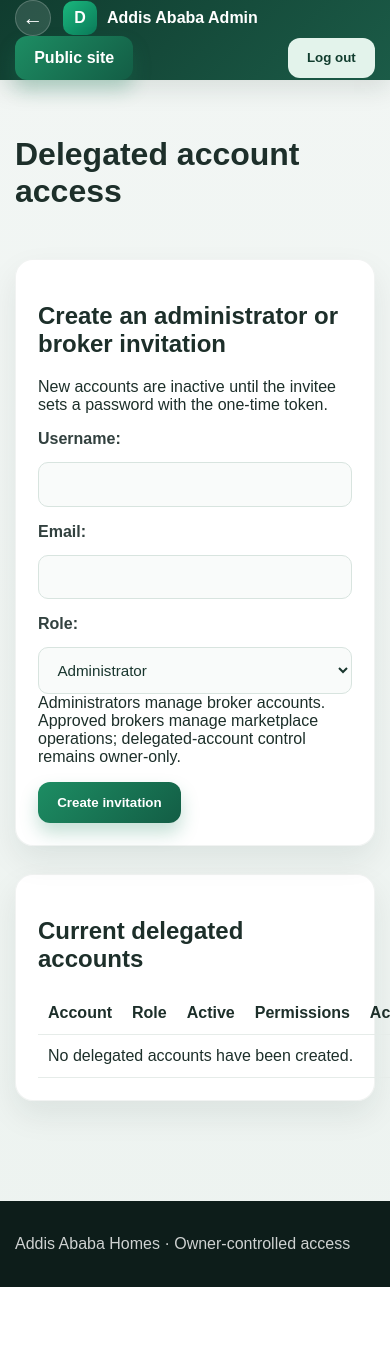
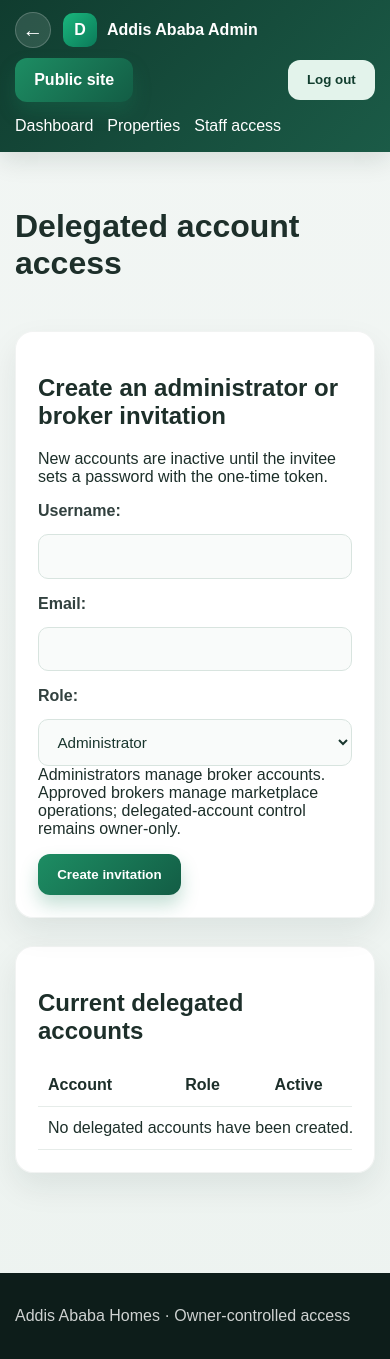
Before and after one commit to yes2344/house_rental_and_sales_system, a Django app: page /admin-portal/delegated-accounts/ in a window 390 px wide; the page is wider, and only the part inside the window is pictured. Before the commit the page ends 1287 px from the top of that part, so only its background shows below. Run offline with Django 5.2, Linux system fonts and the light colour scheme; the visitor is signed in with stand-in values (Sample User, id 1); data comes from the database, SQL or seed files in the repository.

Commit message:
Improve mobile responsiveness across portals
Co-authored-by: Copilot <223556219+Copilot@users.noreply.github.com>

```diff
--- a/frontend/src/styles.css
+++ b/frontend/src/styles.css
@@ -1057,7 +1057,8 @@ img { display: block; max-width: 100%; }
   .settings-panel-heading { gap: 10px; }
   .settings-control, .settings-toggle { gap: 10px; }
   .settings-account-actions { gap: 10px; }
-  .settings-footer .button { width: 100%; }
+  .settings-footer { align-items: stretch; flex-direction: column; }
+  .settings-footer .button { width: 100%; flex: 1 1 auto; }
 }
 
 @media (prefers-reduced-motion: reduce) {
--- a/static/portal.css
+++ b/static/portal.css
@@ -109,6 +109,8 @@ section { padding: 52px 0; }
 .tag.yellow { background: #fff4db; color: #a57200; }
 .tag.red { background: #fde9e9; color: #9f3d3d; }
 .table { width: 100%; border-collapse: collapse; }
+.table-scroll { max-width: 100%; overflow-x: auto; overscroll-behavior-inline: contain; }
+.table-scroll .table { min-width: 640px; }
 th, td { padding: 12px 10px; border-bottom: 1px solid #e6ece9; text-align: left; }
 tr:hover td { background: rgba(17, 61, 46, 0.02); }
 form .two-col { display: grid; grid-template-columns: 1fr 1fr; gap: 14px; }
@@ -262,8 +264,12 @@ footer { background: #0d1d1a; color: rgba(255,255,255,0.8); padding: 34px 0; mar
 .social-platform-mark { display: block; width: 18px; height: 18px; }
 @media (max-width: 760px) {
   .hero-inner, .card-grid, .stats, .layout-2, form .two-col { grid-template-columns: 1fr; }
-  .nav-links { display: none; }
-  .navbar { flex-wrap: wrap; }
+  .section-title { align-items: flex-start; flex-direction: column; gap: 12px; }
+  .navbar { flex-wrap: wrap; gap: 10px; padding-top: 12px; padding-bottom: 12px; }
+  .header-left { flex: 1 1 100%; }
+  .nav-links { display: flex; order: 2; width: 100%; flex-wrap: wrap; gap: 6px 14px; }
+  .nav-links a { padding: 5px 0; }
+  .navbar > form { margin-left: auto; }
   .property-gallery { height: 260px; }
   .admin-property-map { height: 320px; }
   .admin-image-preview-photo { height: 240px; }
--- a/templates/admin/delegated_accounts.html
+++ b/templates/admin/delegated_accounts.html
@@ -74,7 +74,8 @@
       </div>
 
       <section class="panel" style="margin-top: 28px;">
-        <h2>Current delegated accounts</h2>
+        <h2 id="delegated-account-list-heading">Current delegated accounts</h2>
+        <div class="table-scroll" role="region" aria-labelledby="delegated-account-list-heading" tabindex="0">
           <table class="table">
             <thead>
               <tr><th>Account</th><th>Role</th><th>Active</th><th>Permissions</th><th>Action</th></tr>
@@ -99,6 +100,7 @@
               {% endfor %}
             </tbody>
           </table>
+        </div>
       </section>
     </main>
 
--- a/templates/admin/property_list.html
+++ b/templates/admin/property_list.html
@@ -42,6 +42,7 @@
       {% endif %}
 
       <div class="panel">
+        <div class="table-scroll" role="region" aria-label="Property inventory" tabindex="0">
           <table class="table">
             <thead>
               <tr>
@@ -79,6 +80,7 @@
             </tbody>
           </table>
         </div>
+      </div>
     </main>
 
     <footer>
```
Also changed, not shown: admin/tests.py (+15 -0 lines). Lines whose indentation alone changed are shown as unchanged.
